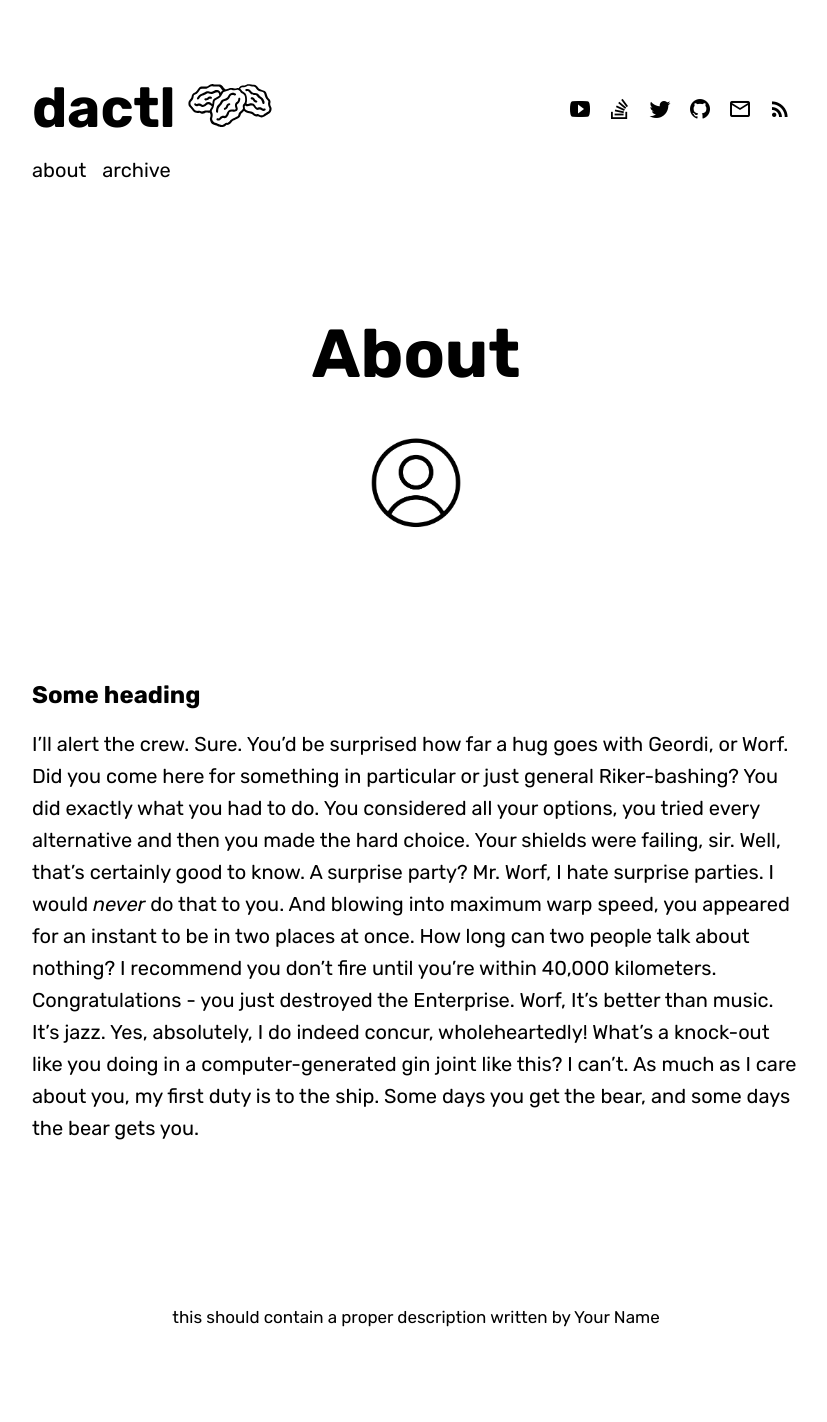
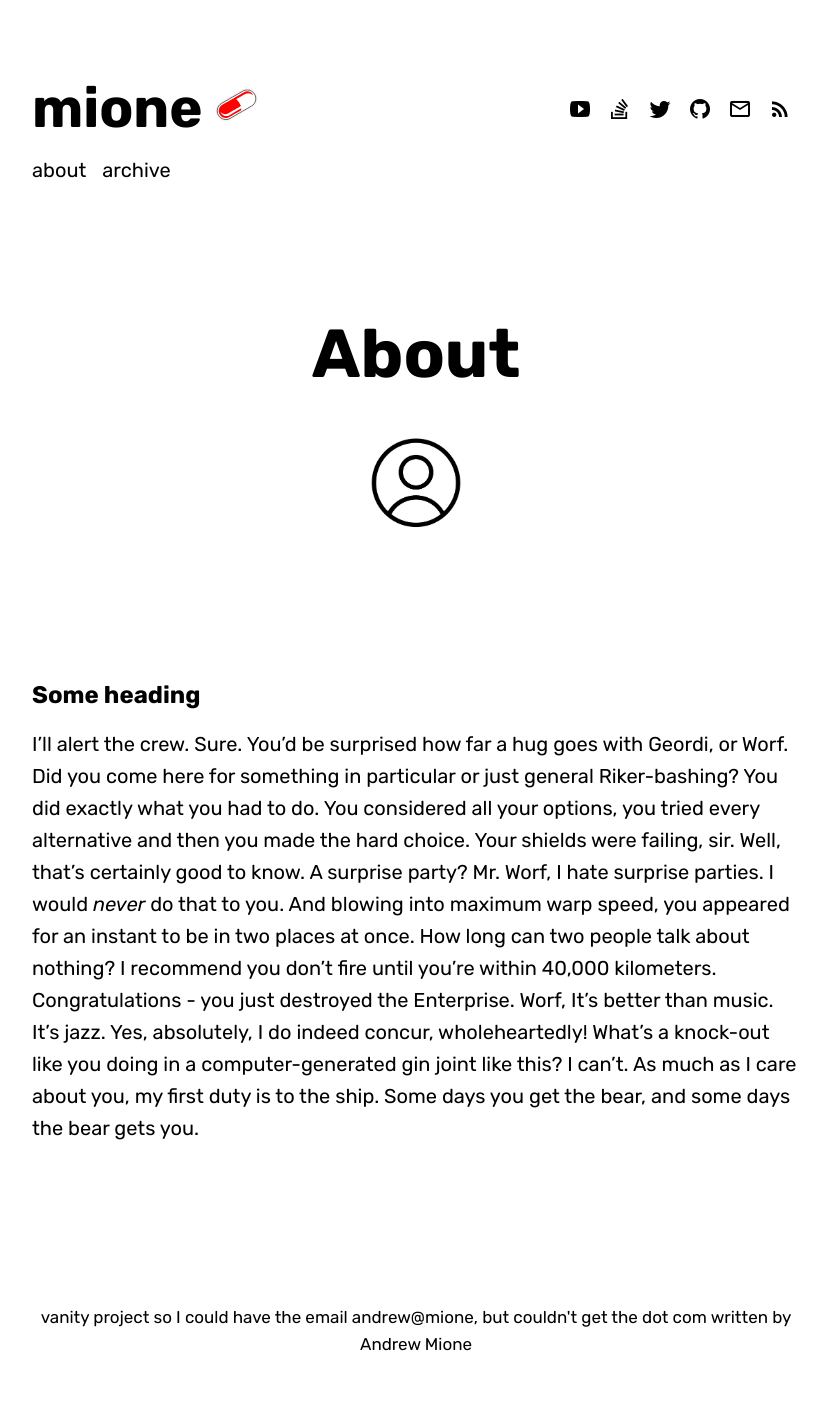
Before and after one commit to amione/photo_blog_rebuild, a Jekyll site: the page built from about.md, in a window 1280 px wide. Shown: the whole page, without its empty margins (224-1051 px from the left). Built offline with Jekyll 4.4.1, drawn with Linux system fonts in a browser that asks for light colours; some web fonts are replaced; before the commit the page ends 1395 px from its top, so only the background shows below that.

Commit message:
updating config.yml

```diff
--- a/_config.yml
+++ b/_config.yml
@@ -5,12 +5,12 @@ url                          : "" # the base hostname & protocol for your site
                                   # `http://<username>.github.io` - for GitHub
 
 blog:
-  title                      : dactl
+  title                      : mione
   description                  : >
-                               this should contain a proper description
+                               vanity project so I could have the email andrew@mione, but couldn't get the dot com
 
 # Layout configuration
-  logo_path                  : "assets/img/dactl.svg" # path to logo file
+  logo_path                  : "assets/img/pill_solo.svg" # path to logo file
   search_path                : # "yourgitusername.github.io"
                                # needed for searchbox in archive page
   hero_layout                : true # turn on hero layout for blog and posts
@@ -26,13 +26,13 @@ blog:
 
 # Author info
 author:
-  fullname                  : Your Name
+  fullname                  : Andrew Mione
   rss                       : true # generate RSS feed and show it's icon in header
-  mail                      : your@email.com # change to your e-mail address
-  twitter                   : twitter-user-name
-  github                    : github-user-name
-  youtube                   : youtube-user-name
-  stackoverflow             : stackoverflow-user-name
+  mail                      : andrew@mione.org # change to your e-mail address
+  twitter                   : Andrew_Mione
+  github                    : amione
+  youtube                   : channel/UCLhKKIyhTLAxQY7STuVuueA
+  stackoverflow             : users/4651095/andrew-mione
   disqus                    : # your_disqus_forum_shortname
   google_analytics          : # 'UA-XXXXXXXX-X'
   photo                     : "uploads/me2.png"
```
